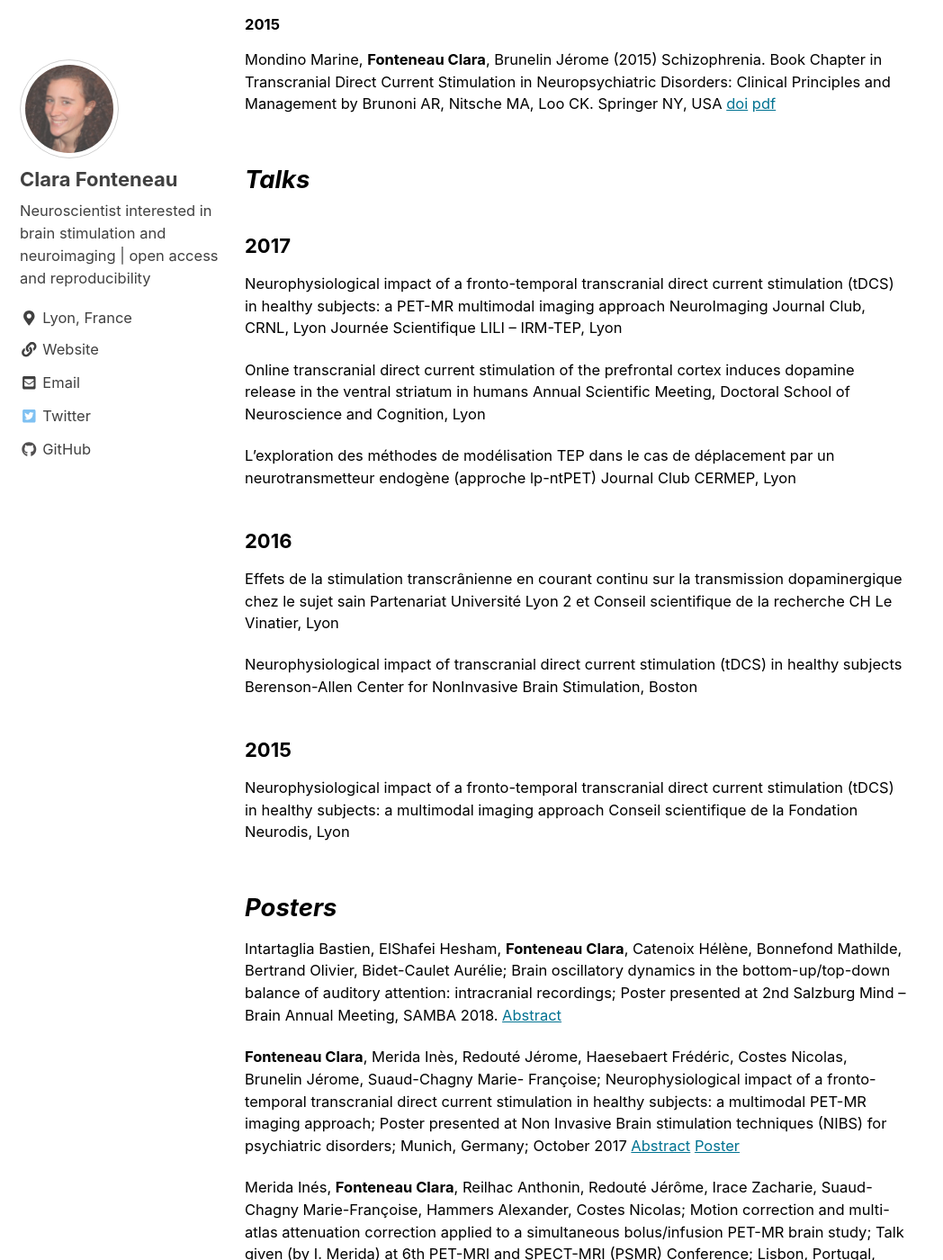
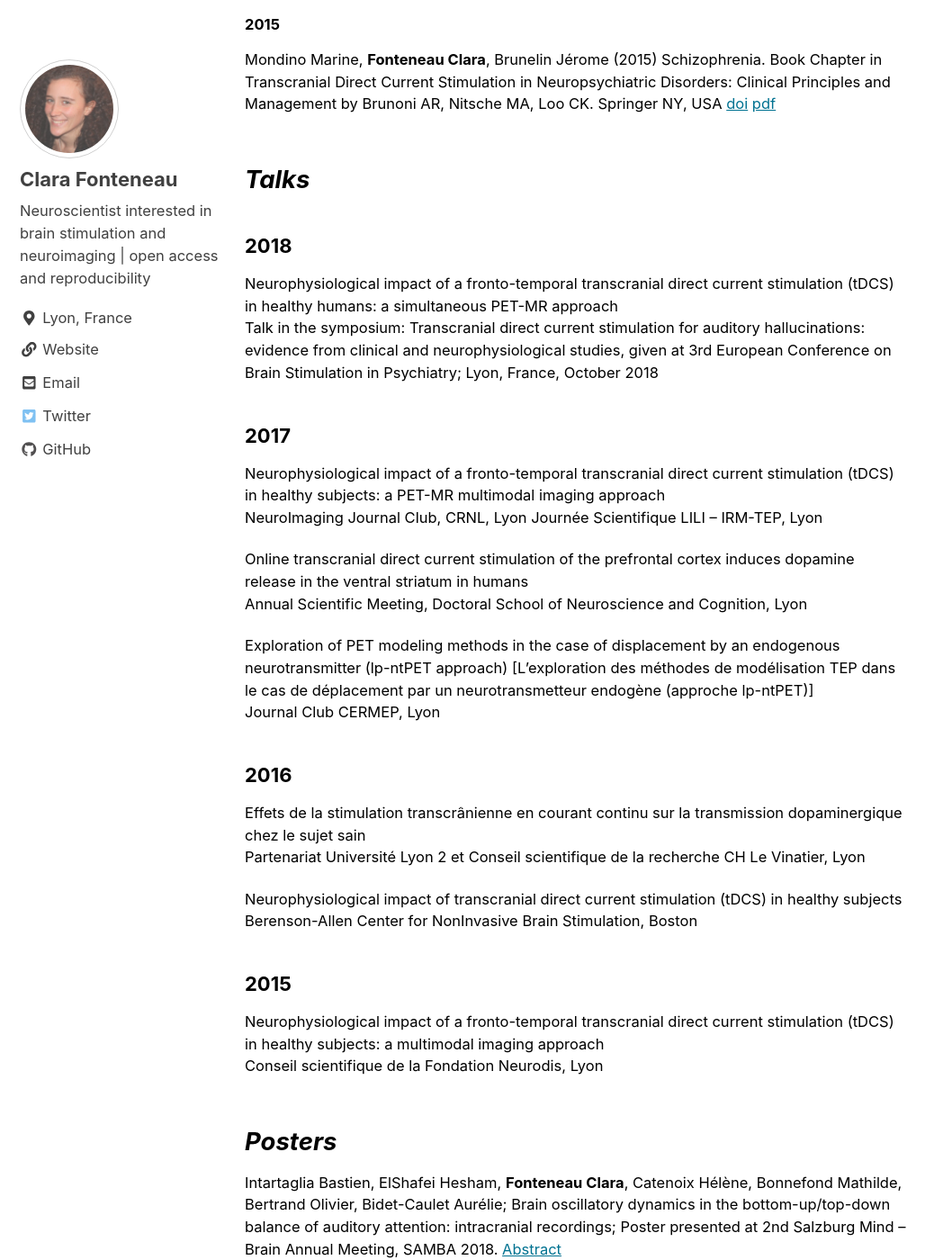
Before and after one commit to clarafonteneau/clarafonteneau.github.io, a Jekyll site: the page built from _pages/publications.md, in a window 1280 px wide and 1400 px high, scrolled down 2472 px. Shown: the whole window at 90% size, without its empty margins (0-1048 px from the left). Built offline with Jekyll 4.4.1, drawn with Linux system fonts in a browser that asks for light colours; nearby versions of some CDN libraries.

Commit message:
talks update

```diff
--- a/_pages/publications.md
+++ b/_pages/publications.md
@@ -44,6 +44,10 @@ Psomiades Marion, **Fonteneau Clara**, Suaud-Chagny Marie-Françoise, Haesebaer
 Mondino Marine, **Fonteneau Clara**, Brunelin Jérome (2015) Schizophrenia. Book Chapter in Transcranial Direct Current Stimulation in Neuropsychiatric Disorders: Clinical Principles and Management by Brunoni AR, Nitsche MA, Loo CK. Springer NY, USA [doi](https://doi.org/10.1007/978-3-319-33967-2) [pdf](/Papers/Mondino_Chap_2015.pdf)
 
 ## ***<a name="talks"></a> Talks***
+### 2018
+Neurophysiological impact of a fronto-temporal transcranial direct current stimulation (tDCS) in healthy humans: a simultaneous PET-MR approach
+Talk in the symposium: Transcranial direct current stimulation for auditory hallucinations: evidence from clinical and neurophysiological studies, given at 3rd European Conference on Brain Stimulation in Psychiatry; Lyon, France, October 2018
+
 ### 2017
 Neurophysiological impact of a fronto-temporal transcranial direct current stimulation (tDCS) in healthy subjects: a PET-MR multimodal imaging approach
 NeuroImaging Journal Club, CRNL, Lyon Journée Scientifique LILI – IRM-TEP, Lyon
@@ -51,7 +55,7 @@ NeuroImaging Journal Club, CRNL, Lyon Journée Scientifique LILI – IRM-TEP, L
 Online transcranial direct current stimulation of the prefrontal cortex induces dopamine release in the ventral striatum in humans
 Annual Scientific Meeting, Doctoral School of Neuroscience and Cognition, Lyon
 
-L’exploration des méthodes de modélisation TEP dans le cas de déplacement par un neurotransmetteur endogène (approche lp-ntPET)
+Exploration of PET modeling methods in the case of displacement by an endogenous neurotransmitter (lp-ntPET approach) [L’exploration des méthodes de modélisation TEP dans le cas de déplacement par un neurotransmetteur endogène (approche lp-ntPET)]
 Journal Club CERMEP, Lyon
 
 ### 2016
```
